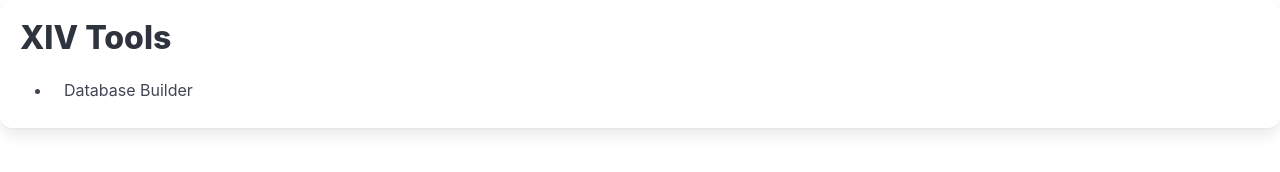
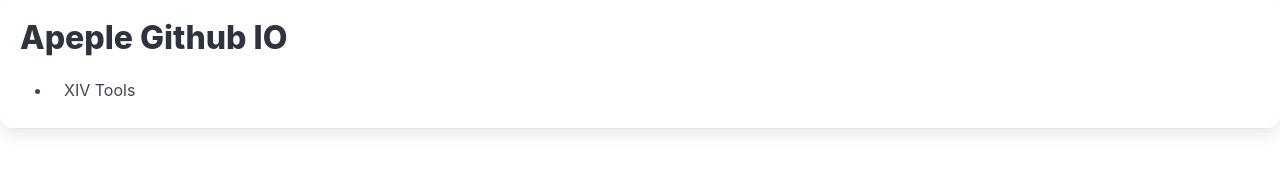
Before and after one commit to virgilLacondemine/virgilLacondemine.github.io, a plain HTML site: page index.html in a window 1280 px wide. Drawn offline with nearby package versions, Linux system fonts and the light colour scheme.

Commit message:
Update index.html

```diff
--- a/index.html
+++ b/index.html
@@ -4,10 +4,10 @@
     </head>
     <body class="content">
         <div class="box">
-            <h1>XIV Tools</h1>
+            <h1>Apeple Github IO</h1>
             <aside class="menu">
                 <ul class="menu-list">
-                    <li><a href="https://virgillacondemine.github.io/database_builder.html">Database Builder</a></li>
+                    <li><a href="https://virgillacondemine.github.io/xiv_tools/index.html">XIV Tools</a></li>
                 </ul>
             </aside>
         </div>
```
